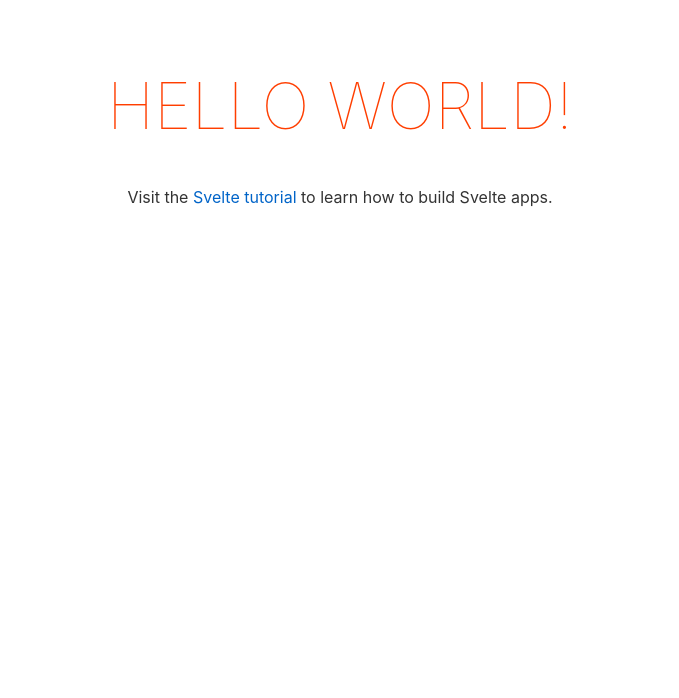
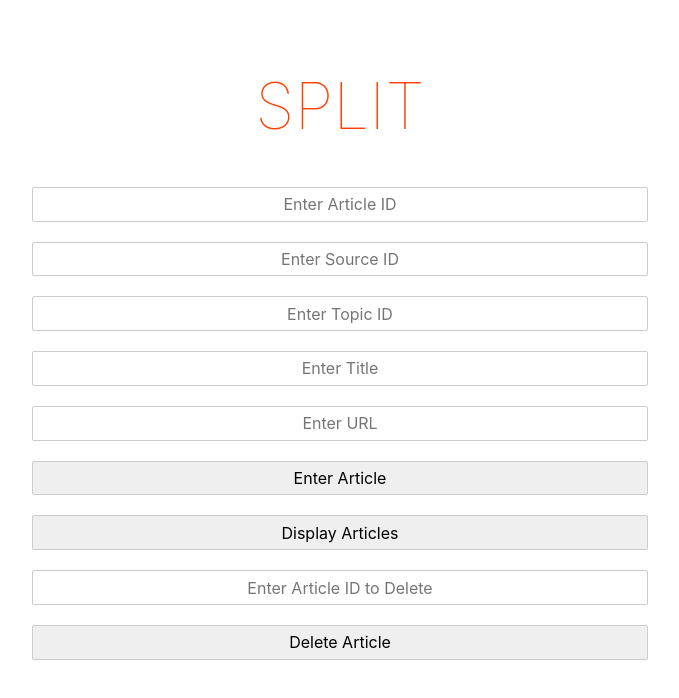
Before and after one commit to lmeng1214/split, a Svelte app: page / in a window 1280 px wide. Shown: the top 698 px of the page, without its empty margins (300-979 px from the left). Built offline with nearby package versions, Linux system fonts and the light colour scheme.

Commit message:
Frontend for Demo
Can Read/Write/Delete Article info

```diff
--- /dev/null
+++ b/src/Search.svelte
@@ -0,0 +1,180 @@
+<script>
+    import axios from "axios";
+
+    //axios.defaults.baseURL = '127.0.0.1:8080';
+    // axios.defaults.headers.common = {
+    //     "Content-Type": "application/json"
+    // }
+
+    async function deleteFunc(e) {
+        e.preventDefault();
+        const form = document.getElementById('form1');
+
+        const aID = form.elements['aID2'];
+        console.log(aID.value);
+
+        axios.post('http://localhost:8080/deleteArticle/', {
+            article_id: aID.value,
+        }, {
+            headers: {
+                'Content-Type': 'application/json'
+            }
+        }).then(function (response) {
+            // handle success
+            console.log(response);
+        })
+            .catch(function (error) {
+                // handle error
+                console.log(error);
+            })
+            .then(function () {
+                // always executed
+            });
+
+        aID.value = '';
+    }
+
+    async function insertFunc(e) {
+        e.preventDefault();
+        const form = document.getElementById('form1');
+
+        const aID = form.elements['aID'];
+        console.log(aID.value);
+
+        const sID = form.elements['sID'];
+        console.log(sID.value);
+
+        const tID = form.elements['tID'];
+        console.log(tID.value);
+
+        const title = form.elements['title'];
+        console.log(title.value);
+
+        const url = form.elements['url'];
+        console.log(url.value);
+
+        axios.post('http://localhost:8080/insertArticle/', {
+            article_id: aID.value,
+            source_id: sID.value,
+            topic_id: tID.value,
+            title: title.value,
+            url: url.value,
+        }, {
+            headers: {
+                'Content-Type': 'application/json'
+            }
+        }).then(function (response) {
+            // handle success
+            console.log(response);
+        })
+            .catch(function (error) {
+                // handle error
+                console.log(error);
+            })
+            .then(function () {
+                // always executed
+            });
+
+        aID.value = '';
+        sID.value = '';
+        tID.value = '';
+        title.value = '';
+        url.value = '';
+    }
+
+    async function submitFunc(e) {
+        e.preventDefault();
+        const form = document.getElementById('form1');
+        //const topic = form.elements['topic'];
+        //console.log(topic.value);
+
+        //const output = document.querySelector('#output');
+        //outputId.innerText = topic.value
+
+        // const outputPub = document.querySelector('#outputPub');
+        // outputPub.innerText = "December"
+
+        axios.get('http://localhost:8080/selectAll').then(function (response) {
+            // handle success
+            console.log(response.data);
+            console.log(Object.keys(response.data).length);
+            output.innerText = ""
+            for (let i = 0; i < Object.keys(response.data).length; i++) {
+                output.innerText += "Article ID: " + response.data[i].article_id +
+                    " + Source ID: " + response.data[i].source_id +
+                    "\n Pub Date: " + response.data[i].pub_date +
+                    "\n Title: " + response.data[i].title +
+                    " + URL: " + response.data[i].url + "\n\n";
+            }
+        })
+        .catch(function (error) {
+            // handle error
+            console.log(error);
+        })
+        .then(function () {
+            // always executed
+        });
+
+        //topic.value = '';
+    }
+</script>
+
+<main>
+    <h1>Split</h1>
+
+    <form id="form1" path="post">
+        <div class="row"><input class="place-holder-center" type="text" id="aID" placeholder="Enter Article ID"></div>
+        <div class="row"><input class="place-holder-center" type="text" id="sID" placeholder="Enter Source ID"></div>
+        <div class="row"><input class="place-holder-center" type="text" id="tID" placeholder="Enter Topic ID"></div>
+        <div class="row"><input class="place-holder-center" type="text" id="title" placeholder="Enter Title"></div>
+        <div class="row"><input class="place-holder-center" type="text" id="url" placeholder="Enter URL"></div>
+        <div class="row"><input type="submit" value="Enter Article" id="t" class="full" on:click={insertFunc}></div>
+        <div class="row"><input type="submit" value="Display Articles" id="s" class="full" on:click={submitFunc}></div>
+        <div class="row"><input class="place-holder-center" type="text" id="aID2" placeholder="Enter Article ID to Delete"></div>
+        <div class="row"><input type="submit" value="Delete Article" id="d" class="full" on:click={deleteFunc}></div>
+    </form>
+
+    <h2 id="output"></h2>
+</main>
+
+<style>
+    main {
+        text-align: center;
+        padding: 1em;
+        max-width: 240px;
+        margin: 0 auto;
+    }
+
+    input {
+        margin-bottom: 20px;
+        width: 50%;
+    }
+
+    .place-holder-center::placeholder {
+        text-align: center;
+    }
+
+    h1 {
+        color: #ff3e00;
+        text-transform: uppercase;
+        font-size: 4em;
+        font-weight: 100;
+    }
+
+    @media (min-width: 640px) {
+        main {
+            max-width: none;
+        }
+    }
+
+    #topic {
+        background-image: url('https://www.w3schools.com/css/searchicon.png'); /* Add a search icon to input */
+        background-position: 10px 12px; /* Position the search icon */
+        background-repeat: no-repeat; /* Do not repeat the icon image */
+        width: 100%; /* Full-width */
+        font-size: 16px; /* Increase font-size */
+        padding: 12px 20px 12px 40px; /* Add some padding */
+        border: 1px solid #ddd; /* Add a grey border */
+        margin-bottom: 12px; /* Add some space below the input */
+    }
+</style>
--- a/src/main.ts
+++ b/src/main.ts
@@ -1,10 +1,8 @@
 import App from './App.svelte';
+import Search from './Search.svelte';
 
-const app = new App({
+const app = new Search({
 	target: document.body,
-	props: {
-		name: 'world'
-	}
 });
 
 export default app;
```
